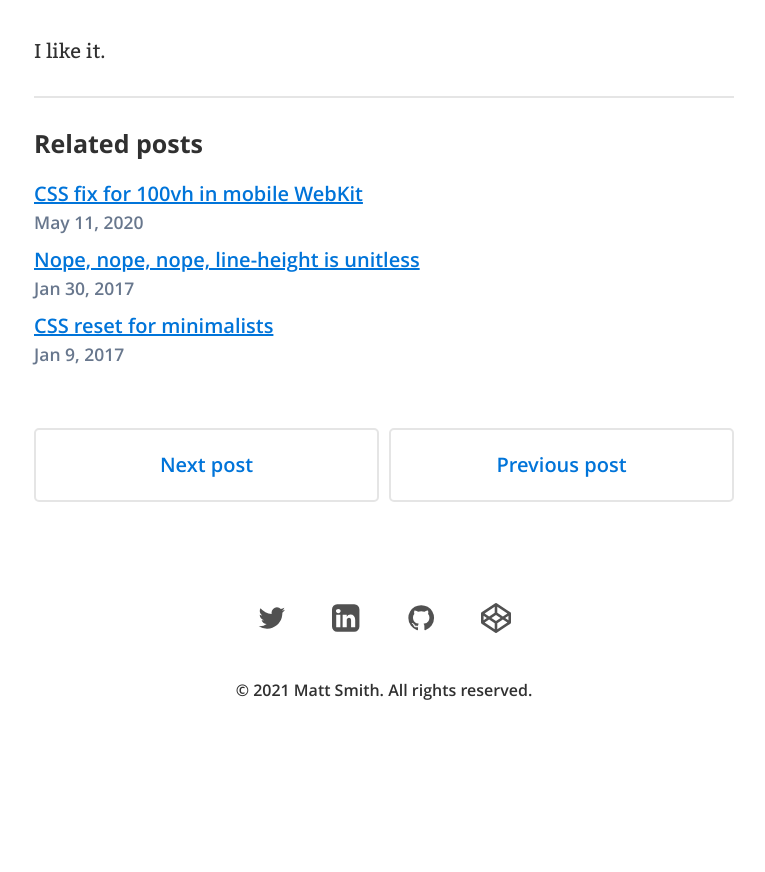
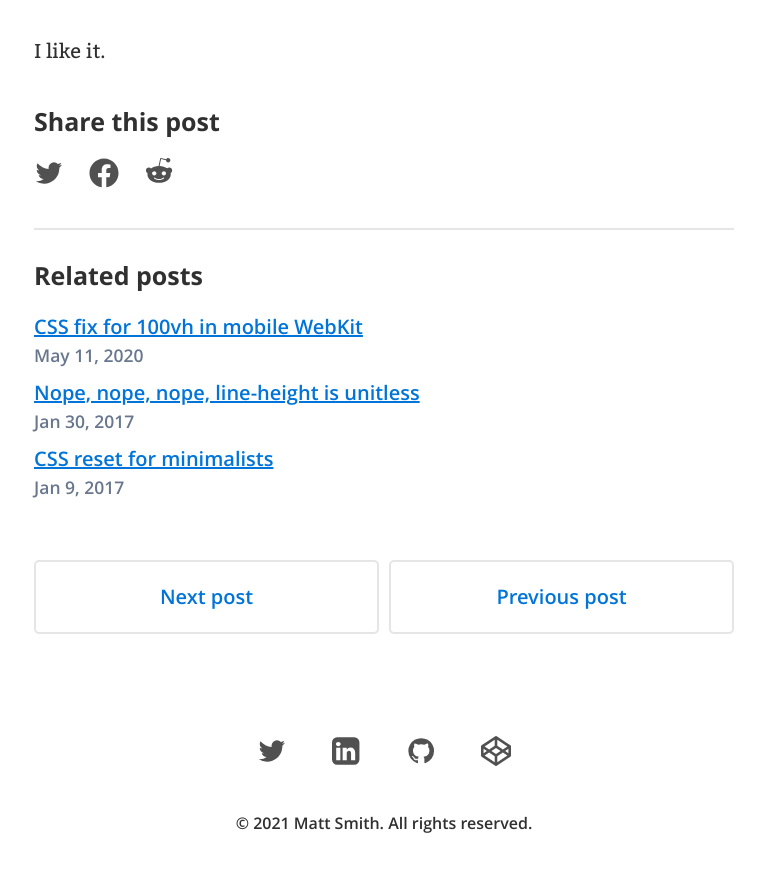
Before and after one commit to AllThingsSmitty/allthingssmitty.github.io, a Jekyll site: the page built from _posts/2016-11-28-use-attribute-selectors-with-empty-links.md, in a window 1280 px wide, cut to the strip 979-1856 px from the top of the page. Shown: the top 872 px of the strip, without its empty margins (256-1021 px from the left). Built offline with Jekyll 4.4.1, drawn with Linux system fonts in a browser that asks for light colours; comment, search, counter and statistics services are not loaded; before the commit the page ends 1723 px from its top, so only the background shows below that.

Commit message:
Undo previous checkin

```diff
--- a/_layouts/post.html
+++ b/_layouts/post.html
@@ -10,6 +10,8 @@ layout: default
   {{ content }}
 
   <footer class="post-footer">
+    {% include share-page.html %}
+
     {% include related-posts.html %}
   </footer>
 </div>
```
